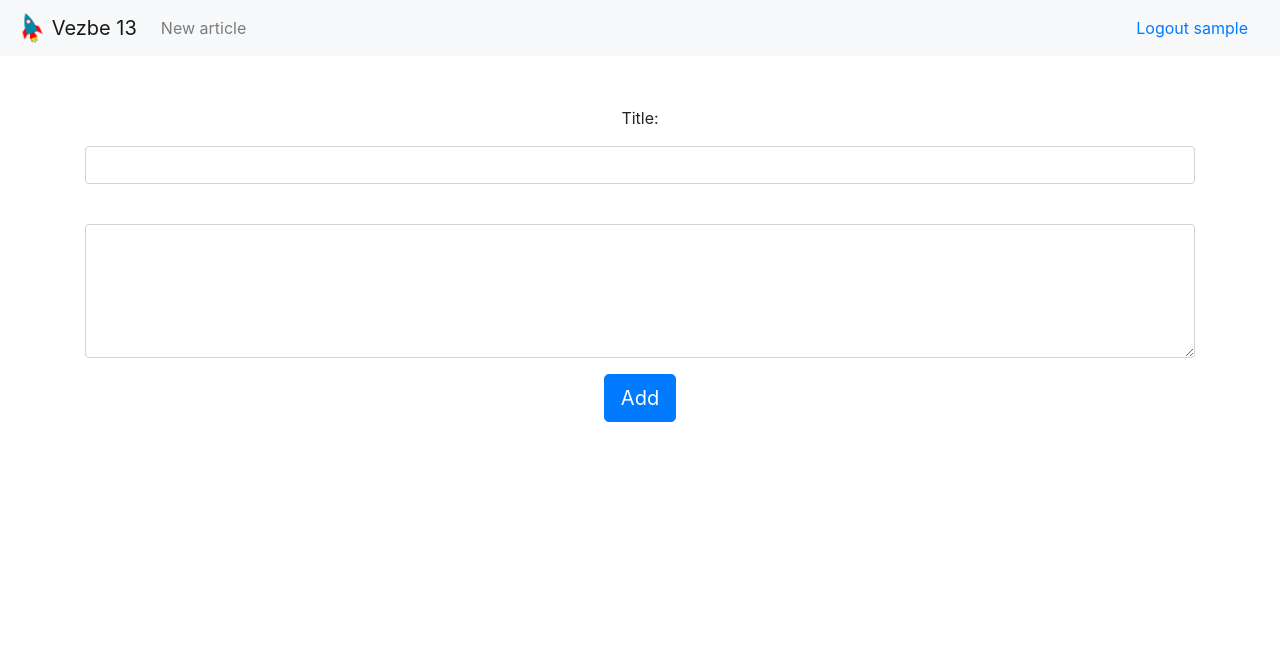
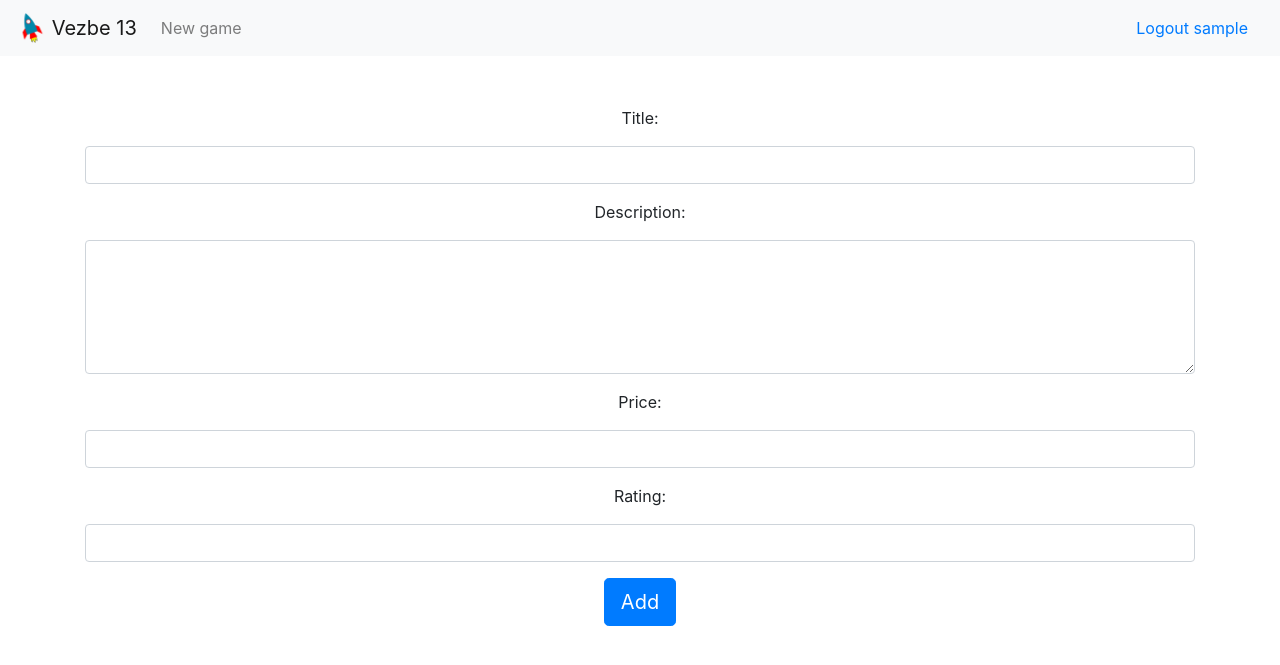
Before and after one commit to rektix/game-catalog, a Django app: page /game/new/ in a window 1280 px wide. Shown: the top 665 px of the page. Run offline with Django 3.2, Linux system fonts and the light colour scheme; the visitor is signed in with stand-in values (Sample User, id 1); some libraries are stand-ins or nearby versions.

Commit message:
Add comments and new game frontend

```diff
--- a/game_catalog/game_catalog/settings.py
+++ b/game_catalog/game_catalog/settings.py
@@ -122,3 +122,5 @@ USE_TZ = True
 # https://docs.djangoproject.com/en/3.1/howto/static-files/
 
 STATIC_URL = '/static/'
+
+LOGIN_REDIRECT_URL = '/games'
--- a/game_catalog/game_catalog_app/admin.py
+++ b/game_catalog/game_catalog_app/admin.py
@@ -1,4 +1,5 @@
 from django.contrib import admin
-from .models import Game
+from .models import Game, Comment
 
 admin.site.register(Game)
+admin.site.register(Comment)
--- a/game_catalog/game_catalog_app/forms.py
+++ b/game_catalog/game_catalog_app/forms.py
@@ -1,9 +1,14 @@
 from django.forms import ModelForm, Form
 import django.forms as f
-from .models import Game
+from .models import Game, Comment
 
 
 class GameForm(ModelForm):
     class Meta:
         model = Game
         fields = ['title', 'description', 'price', 'rating']
+
+class CommentForm(ModelForm):
+    class Meta:
+        model = Comment
+        fields = ['content']
--- a/game_catalog/game_catalog_app/models.py
+++ b/game_catalog/game_catalog_app/models.py
@@ -1,12 +1,18 @@
 from django.db import models
 from django.contrib.auth.models import User
+from django.core.validators import MaxValueValidator, MinValueValidator
 
 
 class Game(models.Model):
     title = models.CharField(max_length=200)
     description = models.TextField()
-    price = models.IntegerField(default=0)
-    rating = models.IntegerField(default=0)
+    price = models.IntegerField(default=1, validators=[
+            MinValueValidator(1)
+        ])
+    rating = models.IntegerField(default=1, validators=[
+            MaxValueValidator(10),
+            MinValueValidator(1)
+        ])
     created_at = models.DateTimeField(auto_now_add=True)
     updated_at = models.DateTimeField(auto_now=True)
 
--- a/game_catalog/game_catalog_app/templates/new.html
+++ b/game_catalog/game_catalog_app/templates/new.html
@@ -16,11 +16,37 @@
     </div>
 
     <div class="form-group">
-        <label for="{{ form.content.id_for_label }}">{{ form.content.label_tag }}</label>
-        <textarea class="form-control" id="{{ form.content.id_for_label }}" name="{{ form.content.name }}" rows="5"></textarea> {% if form.content.errors %}
+        <label for="{{ form.description.id_for_label }}">{{ form.description.label_tag }}</label>
+        <textarea class="form-control" id="{{ form.description.id_for_label }}" name="{{ form.description.name }}" rows="5"></textarea> {% if form.description.errors %}
         <div class="alert alert-danger">
             <ul style="text-align: left">
-                {% for error in form.content.errors %}
+                {% for error in form.description.errors %}
+                <li>{{ error }}</li>
+                {% endfor %}
+            </ul>
+        </div>
+        {% endif %}
+    </div>
+
+    <div class="form-group">
+        <label for="{{ form.price.id_for_label }}">{{ form.price.label_tag }}</label>
+        <input type="number" class="form-control" id="{{ form.price.id_for_label }}" name="{{ form.price.name }}" rows="5"></input> {% if form.price.errors %}
+        <div class="alert alert-danger">
+            <ul style="text-align: left">
+                {% for error in form.price.errors %}
+                <li>{{ error }}</li>
+                {% endfor %}
+            </ul>
+        </div>
+        {% endif %}
+    </div>
+
+    <div class="form-group">
+        <label for="{{ form.rating.id_for_label }}">{{ form.rating.label_tag }}</label>
+        <input type="number" class="form-control" id="{{ form.rating.id_for_label }}" name="{{ form.rating.name }}" rows="5"></input> {% if form.rating.errors %}
+        <div class="alert alert-danger">
+            <ul style="text-align: left">
+                {% for error in form.rating.errors %}
                 <li>{{ error }}</li>
                 {% endfor %}
             </ul>
--- a/game_catalog/game_catalog_app/views.py
+++ b/game_catalog/game_catalog_app/views.py
@@ -1,7 +1,7 @@
-from django.shortcuts import render, redirect, get_object_or_404
+from django.shortcuts import render, redirect, get_object_or_404, get_list_or_404
 from django.contrib.auth.decorators import login_required, permission_required
-from .models import Game
-from .forms import GameForm
+from .models import Game, Comment
+from .forms import GameForm, CommentForm
 
 
 def index(req):
@@ -19,8 +19,13 @@ def games(req):
 
 @login_required
 def game(req, id):
-    tmp = get_object_or_404(Game, id=id)
-    return render(req, 'game.html', {'game': tmp, 'page_title': tmp.title})
+    game = get_object_or_404(Game, id=id)
+    comments = []
+    try:
+        comments = get_list_or_404(Comment, game=game)
+    except Exception:
+        pass
+    return render(req, 'game.html', {'game': game, 'comments': comments, 'page_title': game.title})
 
 
 @permission_required('game_catalog_app.change_game')
--- a/game_catalog/templates/header.html
+++ b/game_catalog/templates/header.html
@@ -1,15 +1,15 @@
 {% load static %}
 
 <nav class="navbar navbar-expand-lg navbar-light bg-light">
-    <a class="navbar-brand" href="{% url 'game_catalog_app:articles' %}">
+    <a class="navbar-brand" href="{% url 'game_catalog_app:games' %}">
         <img src="{% static 'img/rocket.png' %}" width="30" height="30" class="d-inline-block align-top" alt="logo" /> Vezbe 13
     </a>
 
     <ul class="navbar-nav mr-auto">
         <li class="nav-item">
-            {% if not perms.game_catalog_app.add_article %}
-            <a class="nav-link disabled" href="{% url 'game_catalog_app:new' %}">New article</a> {% else %}
-            <a class="nav-link" href="{% url 'game_catalog_app:new' %}">New article</a> {% endif %}
+            {% if not perms.game_catalog_app.add_game %}
+            <a class="nav-link disabled" href="{% url 'game_catalog_app:new' %}">New game</a> {% else %}
+            <a class="nav-link" href="{% url 'game_catalog_app:new' %}">New game</a> {% endif %}
         </li>
     </ul>
 
```
Also changed, not shown: game_catalog/game_catalog_app/migrations/0001_initial.py.
